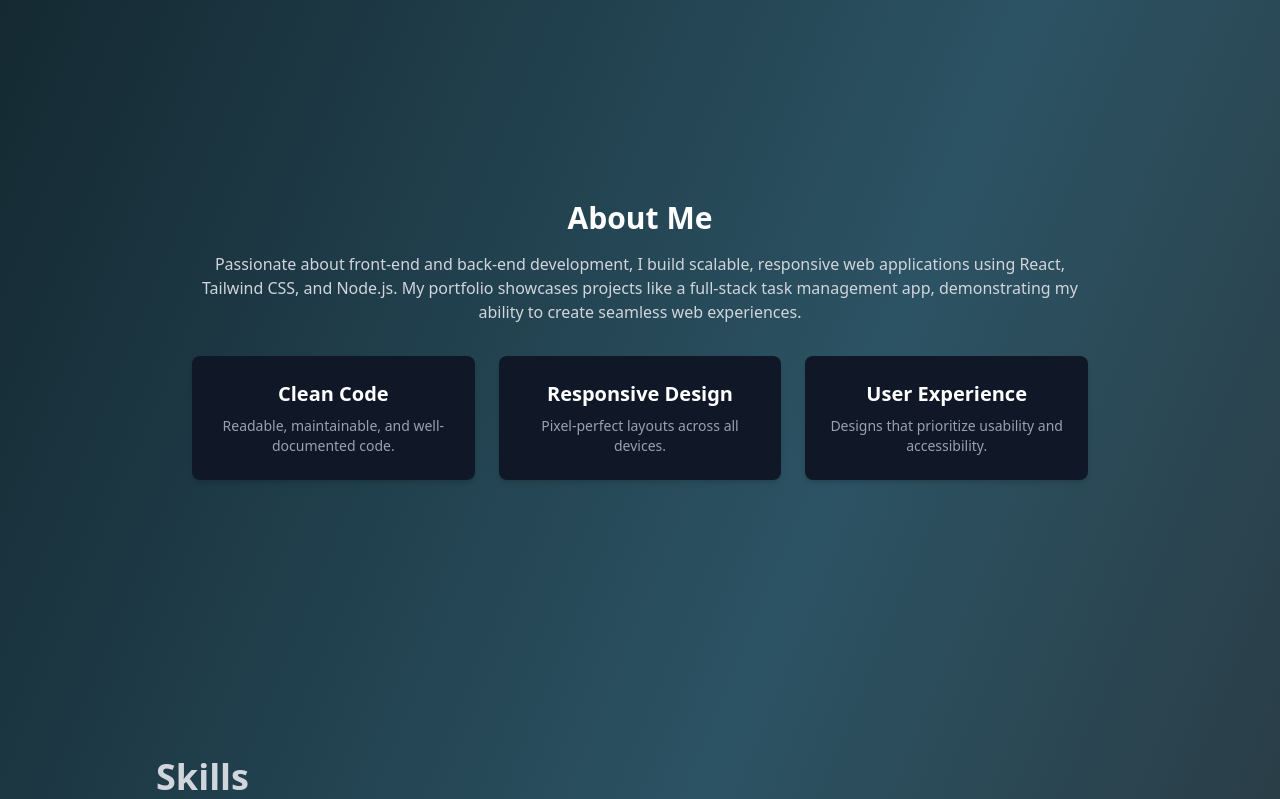
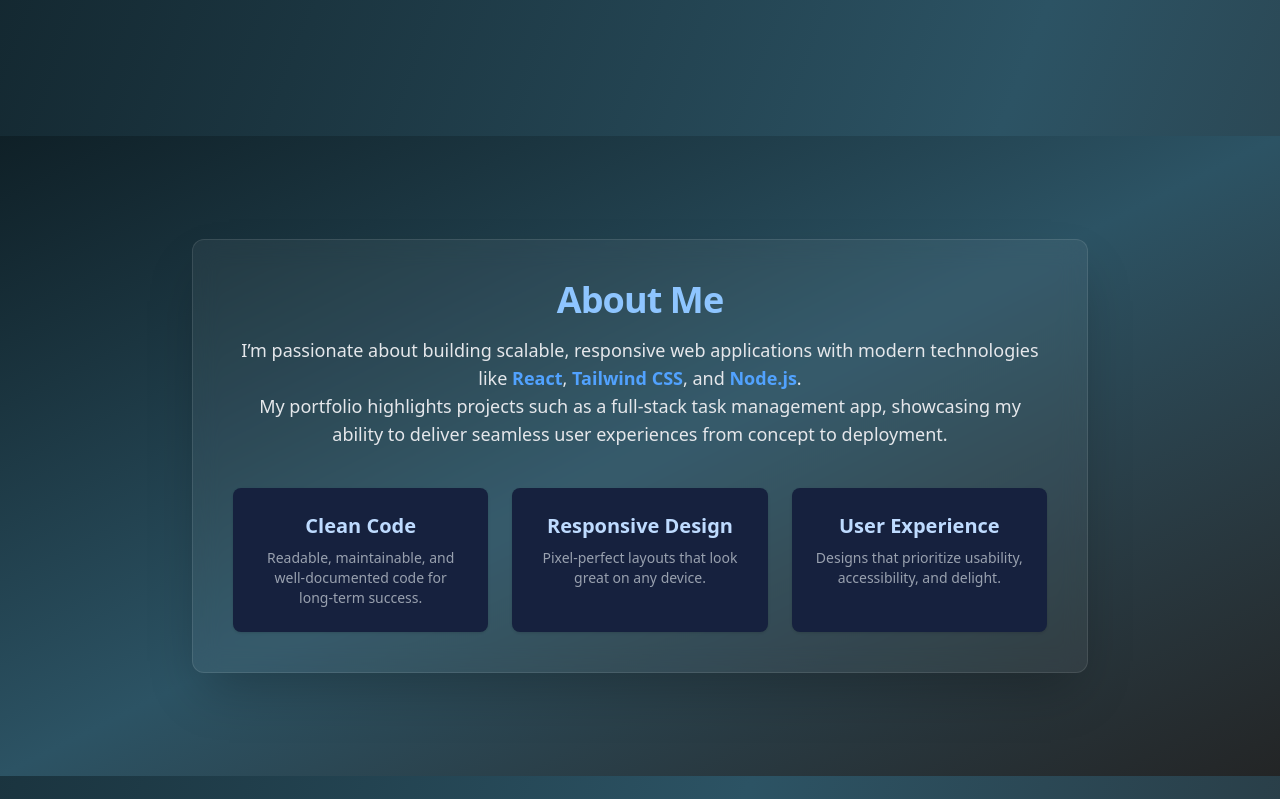
Before and after one commit to leothey-del/Portfolio_2, a React (Vite) app: page /about in a window 1280 px wide. Shown: the part 600-1399 px from the top of the page. Built offline with nearby package versions, Linux system fonts and the light colour scheme.

Commit message:
adding projects

```diff
--- a/src/pages/About.jsx
+++ b/src/pages/About.jsx
@@ -2,32 +2,33 @@ import React from 'react'
 
 const About = () => {
   return (
-    <div>
-
-      <section id="about" className="py-16 px-6 ">
-        <div className="max-w-4xl mx-auto text-center">
-          <h2 className="text-3xl font-bold">About Me</h2>
-         <p className="mt-4 text-gray-300">
-  Passionate about front-end and back-end development, I build scalable, responsive web applications using React, Tailwind CSS, and Node.js. My portfolio showcases projects like a full-stack task management app, demonstrating my ability to create seamless web experiences.
-</p>
-          <div className="mt-8 grid md:grid-cols-3 gap-6">
-            <div className="bg-gray-900 p-6 rounded-lg shadow-md hover:shadow-xl transition">
-              <h3 className="text-xl font-semibold">Clean Code</h3>
-              <p className="mt-2 text-sm text-gray-400">Readable, maintainable, and well-documented code.</p>
-            </div>
-            <div className="bg-gray-900 p-6 rounded-lg shadow-md hover:shadow-xl transition">
-              <h3 className="text-xl font-semibold">Responsive Design</h3>
-              <p className="mt-2 text-sm text-gray-400">Pixel-perfect layouts across all devices.</p>
-            </div>
-            <div className="bg-gray-900 p-6 rounded-lg shadow-md hover:shadow-xl transition">
-              <h3 className="text-xl font-semibold">User Experience</h3>
-              <p className="mt-2 text-sm text-gray-400">Designs that prioritize usability and accessibility.</p>
-            </div>
+    <section
+      id="about"
+      className="bg-gradient-to-br from-[#0f2027] via-[#2c5364] to-[#232526] py-20 px-6 flex items-center justify-center min-h-[80vh]"
+    >
+      <div className="max-w-4xl w-full mx-auto text-center rounded-xl shadow-2xl bg-white/5 backdrop-blur-md p-10 border border-white/10">
+        <h2 className="text-4xl font-bold text-blue-300 mb-4 tracking-tight">About Me</h2>
+        <p className="mt-2 text-lg text-gray-200">
+          I’m passionate about building scalable, responsive web applications with modern technologies like <span className="text-blue-400 font-semibold">React</span>, <span className="text-blue-400 font-semibold">Tailwind CSS</span>, and <span className="text-blue-400 font-semibold">Node.js</span>.
+          <br />
+          My portfolio highlights projects such as a full-stack task management app, showcasing my ability to deliver seamless user experiences from concept to deployment.
+        </p>
+        <div className="mt-10 grid gap-6 md:grid-cols-3">
+          <div className="bg-[#16213e] p-6 rounded-lg shadow hover:shadow-blue-400/30 transition">
+            <h3 className="text-xl font-semibold text-blue-200">Clean Code</h3>
+            <p className="mt-2 text-sm text-gray-400">Readable, maintainable, and well-documented code for long-term success.</p>
+          </div>
+          <div className="bg-[#16213e] p-6 rounded-lg shadow hover:shadow-blue-400/30 transition">
+            <h3 className="text-xl font-semibold text-blue-200">Responsive Design</h3>
+            <p className="mt-2 text-sm text-gray-400">Pixel-perfect layouts that look great on any device.</p>
+          </div>
+          <div className="bg-[#16213e] p-6 rounded-lg shadow hover:shadow-blue-400/30 transition">
+            <h3 className="text-xl font-semibold text-blue-200">User Experience</h3>
+            <p className="mt-2 text-sm text-gray-400">Designs that prioritize usability, accessibility, and delight.</p>
           </div>
         </div>
-      </section>
-
-    </div>
+      </div>
+    </section>
   )
 }
 
```
